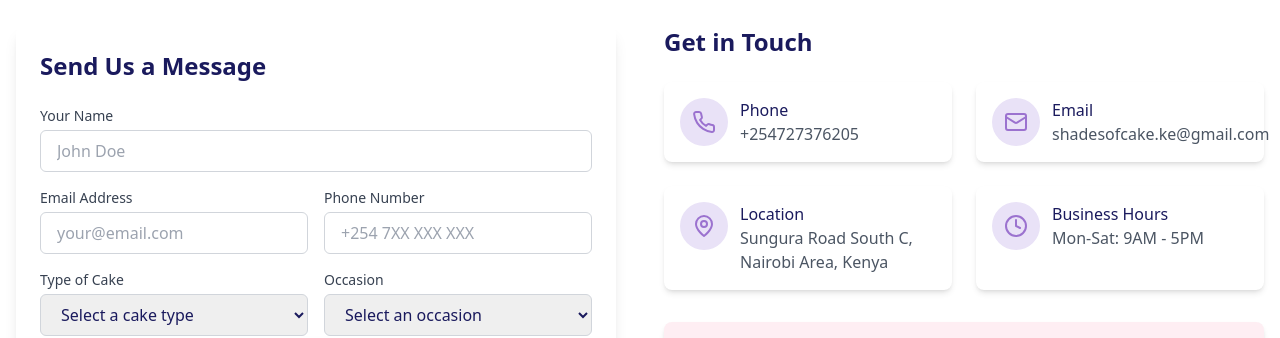
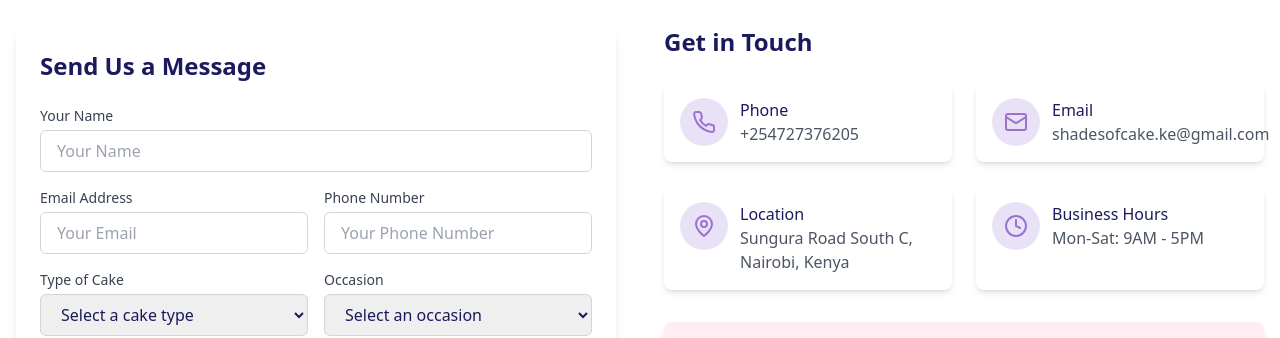
Before and after one commit to AustinMunene/shadesofcake, a React (Vite) app: page / in a window 1280 px wide. Shown: the part 4640-4978 px from the top of the page. Built offline with nearby package versions, Linux system fonts and the light colour scheme.

Commit message:
Minor changes made to text

```diff
--- a/src/components/ContactSection.tsx
+++ b/src/components/ContactSection.tsx
@@ -79,7 +79,7 @@ const ContactSection: React.FC = () => {
     {
       icon: MapPin,
       title: 'Location',
-      details: 'Sungura Road South C, Nairobi Area, Kenya',
+      details: 'Sungura Road South C, Nairobi, Kenya',
       link: 'https://maps.app.goo.gl/DoXv3gnWiindTcKA7?g_st=com.google.maps.preview.copy',
     },
     {
@@ -126,7 +126,7 @@ const ContactSection: React.FC = () => {
                   id="name"
                   type="text"
                   className={`w-full px-4 py-2 border rounded-md focus:outline-none focus:ring-2 focus:ring-primary-500 ${errors.name ? 'border-red-500' : 'border-gray-300'}`}
-                  placeholder="John Doe"
+                  placeholder="Your Name"
                   {...register('name', { required: 'Name is required' })}
                 />
                 {errors.name && (
@@ -143,7 +143,7 @@ const ContactSection: React.FC = () => {
                     id="email"
                     type="email"
                     className={`w-full px-4 py-2 border rounded-md focus:outline-none focus:ring-2 focus:ring-primary-500 ${errors.email ? 'border-red-500' : 'border-gray-300'}`}
-                    placeholder="your@email.com"
+                    placeholder="Your Email"
                     {...register('email', {
                       required: 'Email is required',
                       pattern: {
@@ -165,7 +165,7 @@ const ContactSection: React.FC = () => {
                     id="phone"
                     type="tel"
                     className={`w-full px-4 py-2 border rounded-md focus:outline-none focus:ring-2 focus:ring-primary-500 ${errors.phone ? 'border-red-500' : 'border-gray-300'}`}
-                    placeholder="+254 7XX XXX XXX"
+                    placeholder="Your Phone Number"
                     {...register('phone', { required: 'Phone number is required' })}
                   />
                   {errors.phone && (
```
